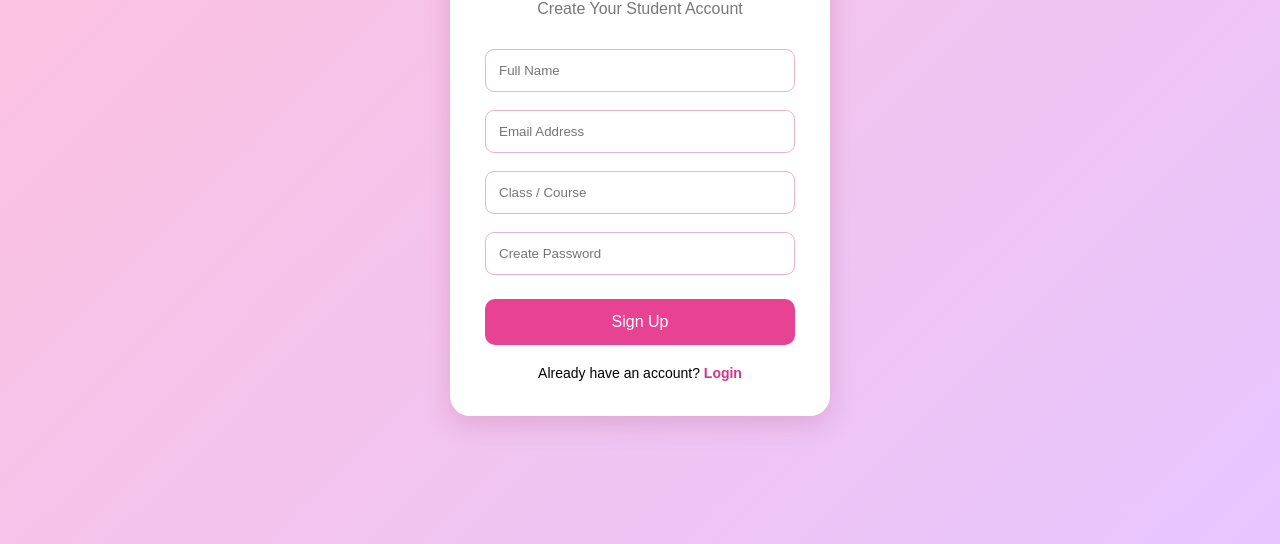
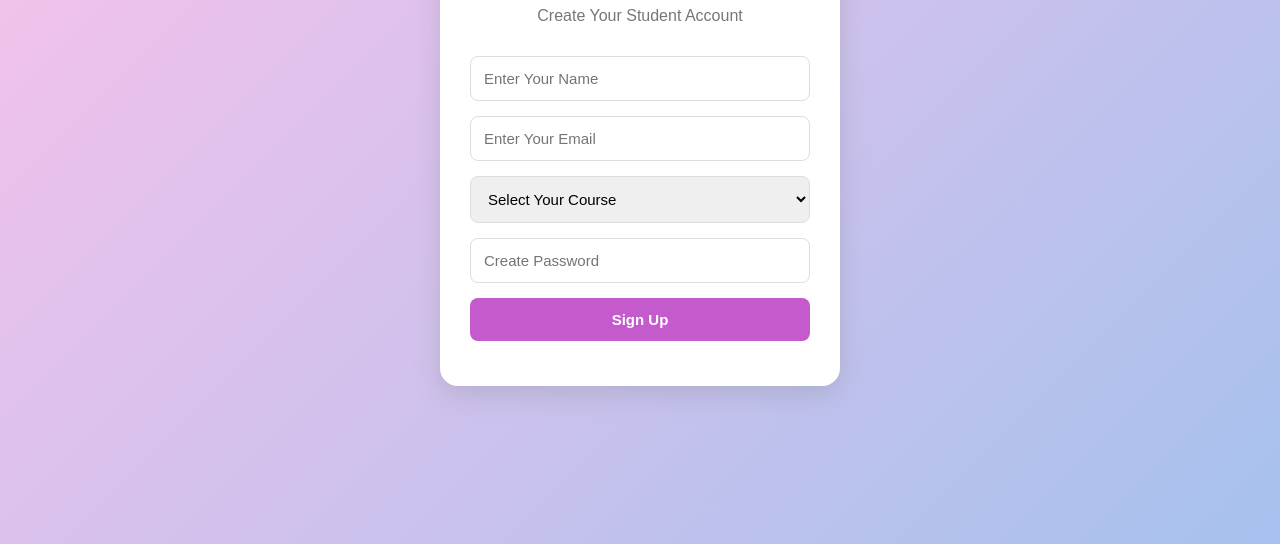
Before and after one commit to kaurqueen1234987-cmd/Smart-study-hub, a plain HTML site: page index.html in a window 1280 px wide. Shown: the part 256-800 px from the top of the page. Drawn offline with Linux system fonts and the light colour scheme.

Commit message:
Update index.html

```diff
--- a/index.html
+++ b/index.html
@@ -8,83 +8,67 @@
 
   <style>
     * {
-    margin: 0;
-    padding: 0;
       box-sizing: border-box;
+      font-family: Arial, sans-serif;
     }
 
     body {
-    font-family: Arial, sans-serif;
-    background: linear-gradient(135deg, #ffc1dc, #e7c6ff);
+      margin: 0;
       min-height: 100vh;
       display: flex;
       justify-content: center;
       align-items: center;
+      background: linear-gradient(135deg, #fbc2eb, #a6c1ee);
       padding: 20px;
     }
 
     .container {
       background: white;
-    width: 380px;
-    padding: 35px;
-    border-radius: 20px;
-    box-shadow: 0 8px 25px #bd6e9c55;
-    text-align: center;
-}
-
-.logo {
-    font-size: 30px;
-    margin-bottom: 10px;
+      width: 100%;
+      max-width: 400px;
+      padding: 30px;
+      border-radius: 18px;
+      box-shadow: 0 8px 25px #77777740;
     }
 
     h1 {
-    color: #d63384;
-    margin-bottom: 10px;
+      text-align: center;
+      color: #a64ca6;
+      margin-bottom: 8px;
     }
 
     p {
+      text-align: center;
       color: #777;
-    margin-bottom: 22px;
     }
 
-input {
+    input, select, button {
       width: 100%;
       padding: 13px;
-    margin: 9px 0;
-    border: 1px solid #e9b4d0;
-    border-radius: 9px;
-    outline: none;
+      margin-top: 15px;
+      border-radius: 8px;
+      font-size: 15px;
     }
 
-input:focus {
-    border-color: #d63384;
+    input, select {
+      border: 1px solid #ddd;
     }
 
     button {
-    width: 100%;
-    padding: 14px;
-    margin-top: 15px;
-    background: #e84393;
+      background: #c45acb;
       color: white;
       border: none;
-    border-radius: 10px;
-    font-size: 16px;
       cursor: pointer;
+      font-weight: bold;
     }
 
     button:hover {
-    background: #c52d79;
+      background: #a640ad;
     }
 
-.login {
-    margin-top: 20px;
+    #message {
       font-size: 14px;
-}
-
-.login a {
-    color: #d63384;
-    text-decoration: none;
-    font-weight: bold;
+      margin-top: 15px;
     }
   </style>
 </head>
@@ -92,46 +76,96 @@ button:hover {
 <body>
 
   <div class="container">
-
-    <div class="logo">🌸</div>
-
     <h1>Smart Study Hub</h1>
-
     <p>Create Your Student Account</p>
 
     <form id="signupForm">
 
-        <input type="text"
-        placeholder="Full Name" required>
+      <input
+        type="text"
+        id="name"
+        placeholder="Enter Your Name"
+        required
+      >
 
-        <input type="email"
-        placeholder="Email Address" required>
+      <input
+        type="email"
+        id="email"
+        placeholder="Enter Your Email"
+        required
+      >
 
-        <input type="text"
-        placeholder="Class / Course" required>
+      <select id="course" required>
+        <option value="">Select Your Course</option>
+        <option value="BTech">BTech</option>
+        <option value="BCA">BCA</option>
+        <option value="BBA">BBA</option>
+        <option value="Other">Other</option>
+      </select>
 
-        <input type="password"
+      <input
+        type="password"
+        id="password"
         placeholder="Create Password"
-        minlength="8" required>
+        required
+      >
 
-        <button type="submit">
+      <button type="submit" id="signupBtn">
         Sign Up
       </button>
 
+      <p id="message"></p>
+
     </form>
-
-    <div class="login">
-        Already have an account?
-        <a href="#">Login</a>
-    </div>
-
   </div>
 
   <script>
-document.getElementById("signupForm")
-.addEventListener("submit", function(event) {
+    // Paste your Google Apps Script Web App URL here
+    const GOOGLE_SHEET_URL = "PASTE_YOUR_DEPLOY_URL_HERE";
+
+    const form = document.getElementById("signupForm");
+    const message = document.getElementById("message");
+    const button = document.getElementById("signupBtn");
+
+    form.addEventListener("submit", async function(event) {
       event.preventDefault();
-    alert("Registration form submitted!");
+
+      const studentData = {
+        name: document.getElementById("name").value.trim(),
+        email: document.getElementById("email").value.trim(),
+        course: document.getElementById("course").value
+      };
+
+      if (GOOGLE_SHEET_URL === "PASTE_YOUR_DEPLOY_URL_HERE") {
+        message.textContent = "Please add your Google Sheets URL first.";
+        return;
+      }
+
+      button.disabled = true;
+      button.textContent = "Submitting...";
+
+      try {
+        await fetch(GOOGLE_SHEET_URL, {
+          method: "POST",
+          mode: "no-cors",
+          headers: {
+            "Content-Type": "text/plain;charset=utf-8"
+          },
+          body: JSON.stringify(studentData)
+        });
+
+        message.textContent =
+          "Request sent! Please check your Google Sheet.";
+
+        form.reset();
+
+      } catch (error) {
+        message.textContent =
+          "Something went wrong. Please try again.";
+      }
+
+      button.disabled = false;
+      button.textContent = "Sign Up";
     });
   </script>
 
```
Lines whose indentation alone changed are shown as unchanged.
